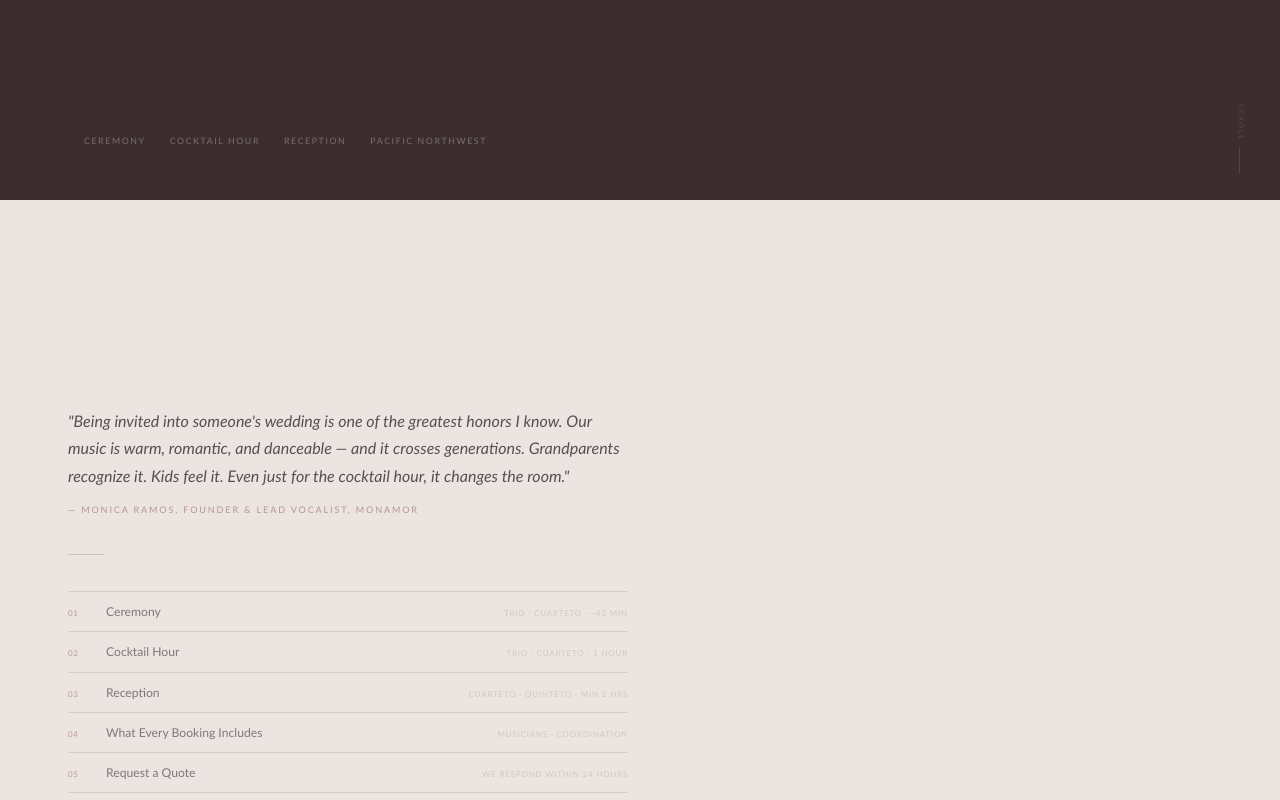
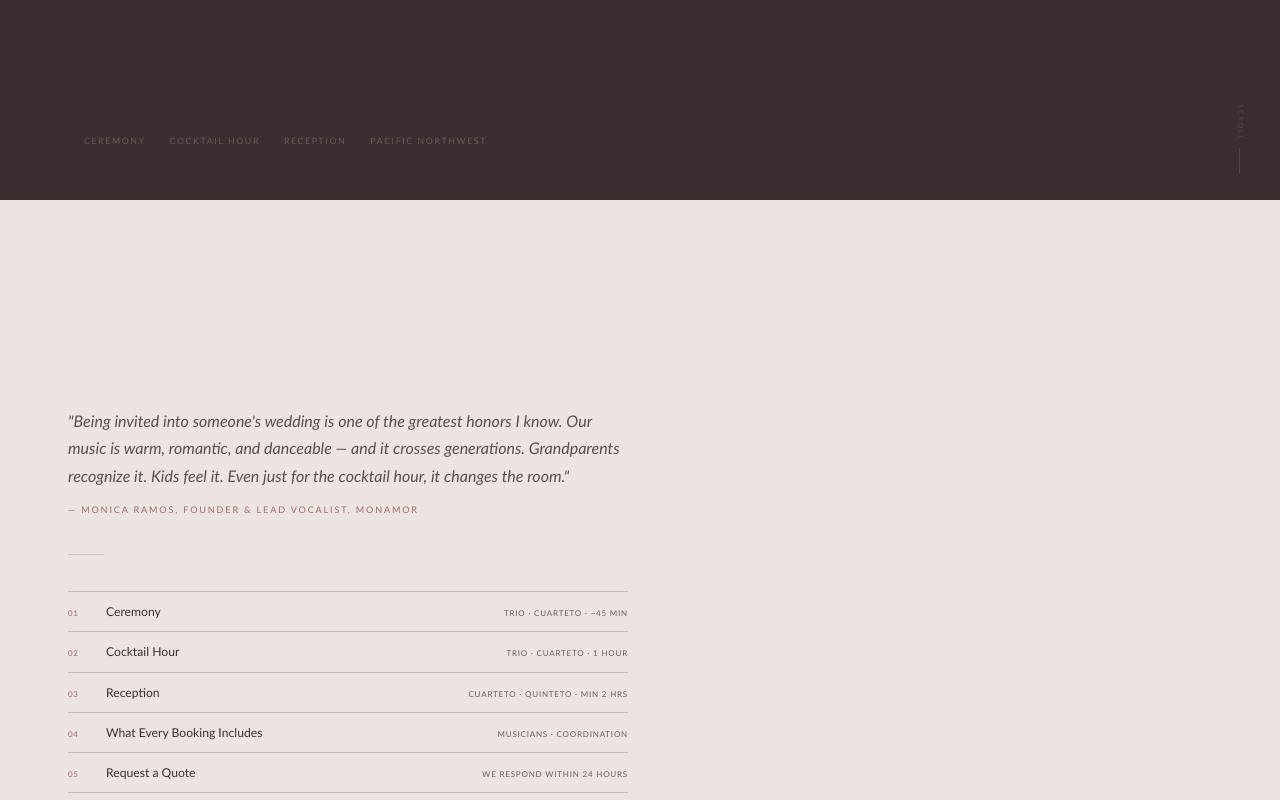
Before and after one commit to monramossonar-cell/monamor-resources, a plain HTML site: page weddings/index.html in a window 1280 px wide. Shown: the part 600-1400 px from the top of the page. Drawn offline with Linux system fonts and the light colour scheme.

Commit message:
Major contrast fix on weddings page

```diff
--- a/weddings/index.html
+++ b/weddings/index.html
@@ -16,9 +16,9 @@
       --card:      #F0EAE7;
       --brd:       #C8BBB5;
       --head:      #3B2D30;
-      --body:      #5E4E4A;
+      --body:      #3B2D30;
       --accent:    #9E6B6B;
-      --dim:       #A89994;
+      --dim:        #6B5C57;
       --dk-bg:     #3B2D30;
       --dk-brd:    #5E4E51;
       --dk-head:   #EBE4E0;
@@ -73,7 +73,7 @@
       width: 40px;
       height: 1px;
       background: var(--accent);
-      opacity: 0.4;
+      opacity: 0.8;
       margin: 12px 0 32px;
     }
 
@@ -123,7 +123,7 @@
       letter-spacing: 0.18em;
       text-transform: uppercase;
       color: var(--dim);
-      opacity: 0.6;
+      opacity: 1;
     }
 
     /* P2 — QUOTE + TOC light */
@@ -154,7 +154,7 @@
       text-transform: uppercase;
       color: var(--accent);
       font-style: normal;
-      opacity: 0.65;
+      opacity: 1;
     }
 
     .toc-rule { width: 36px; height: 1px; background: var(--accent); opacity: 0.3; margin: 36px 0; }
@@ -168,7 +168,7 @@
       padding: 9px 0;
       border-bottom: 1px solid var(--brd);
       cursor: pointer;
-      opacity: 0.6;
+      opacity: 1;
       transition: opacity 0.2s;
     }
 
@@ -178,7 +178,7 @@
 
     .toc-n { font-family: var(--f-d); font-size: 0.5rem; color: var(--accent); letter-spacing: 0.08em; }
     .toc-name { font-family: var(--f-d); font-weight: 300; font-size: 0.76rem; color: var(--head); transition: color 0.2s; }
-    .toc-hint { font-family: var(--f-d); font-size: 0.5rem; color: var(--dim); letter-spacing: 0.1em; text-transform: uppercase; opacity: 0.65; }
+    .toc-hint { font-family: var(--f-d); font-size: 0.5rem; color: var(--dim); letter-spacing: 0.1em; text-transform: uppercase; opacity: 1; }
 
     /* CONTENT PAGES */
     .pg-content { padding: 56px 68px; justify-content: center; }
@@ -375,7 +375,7 @@
       transition: border-color .2s;
       appearance: none;
     }
-    .field input::placeholder { color: var(--dk-body); opacity: 0.5; }
+    .field input::placeholder { color: var(--dk-body); opacity: 0.9; }
     .field input:focus, .field select:focus, .field textarea:focus { border-color: var(--dk-accent); }
     .field textarea { resize: none; height: 70px; }
     .field select {
@@ -417,12 +417,12 @@
     }
 
     .footer-inner { display: flex; flex-direction: column; align-items: center; gap: 18px; }
-    .footer-logo { height: 20px; width: auto; opacity: 0.5; }
+    .footer-logo { height: 20px; width: auto; opacity: 0.9; }
     .footer-rule { width: 28px; height: 1px; background: var(--accent); opacity: 0.3; }
     .footer-inner p { font-family: var(--f-d); font-size: 0.74rem; color: var(--body); margin: 0; }
     .footer-inner a { color: var(--accent); text-decoration: none; }
     .footer-inner a:hover { text-decoration: underline; }
-    .footer-legal { font-family: var(--f-d); font-size: 0.55rem; letter-spacing: 0.14em; text-transform: uppercase; color: var(--dim); opacity: 0.4; }
+    .footer-legal { font-family: var(--f-d); font-size: 0.55rem; letter-spacing: 0.14em; text-transform: uppercase; color: var(--dim); opacity: 0.8; }
 
     /* SCROLL HINT */
     .scroll-hint {
```
